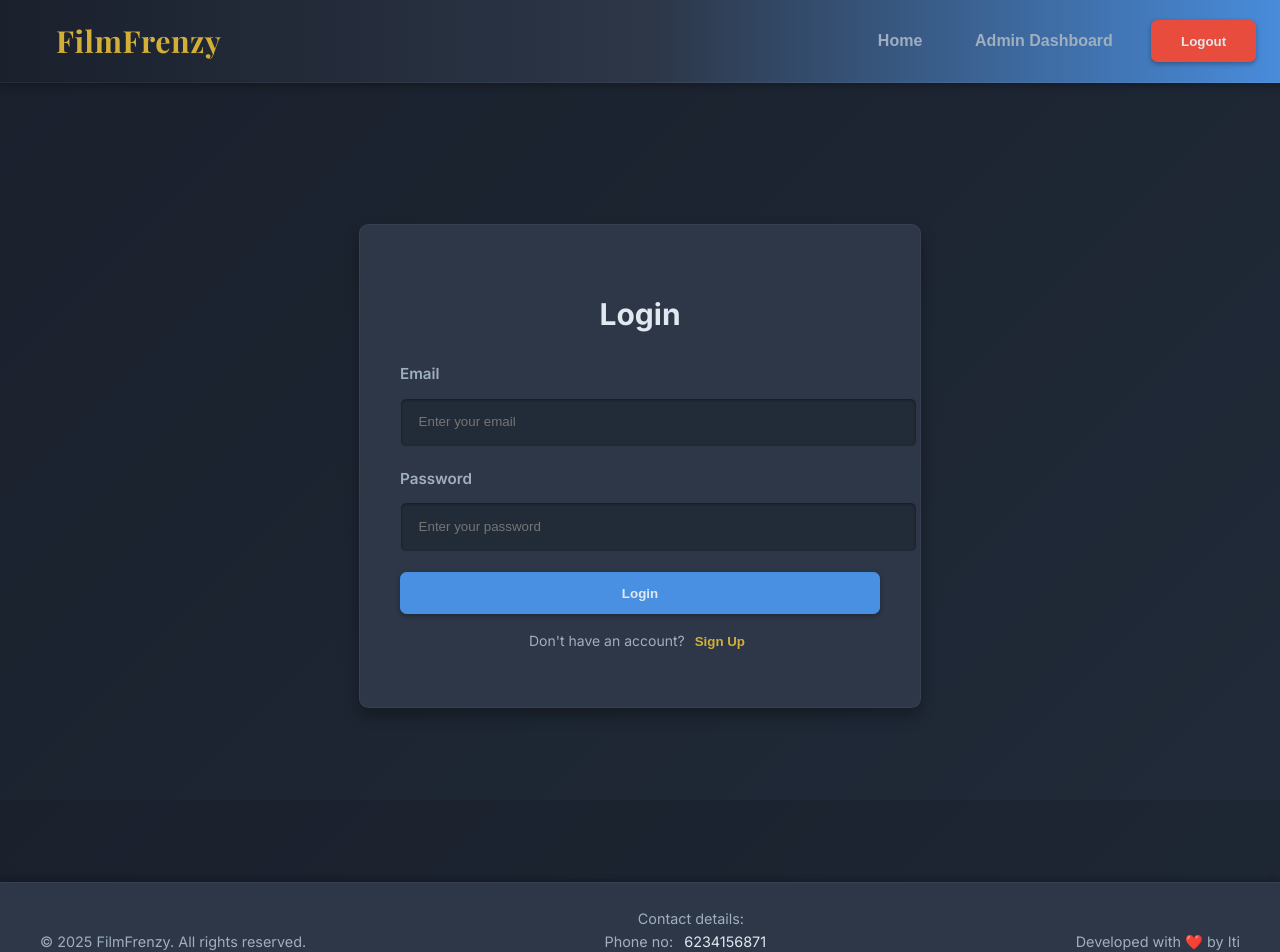
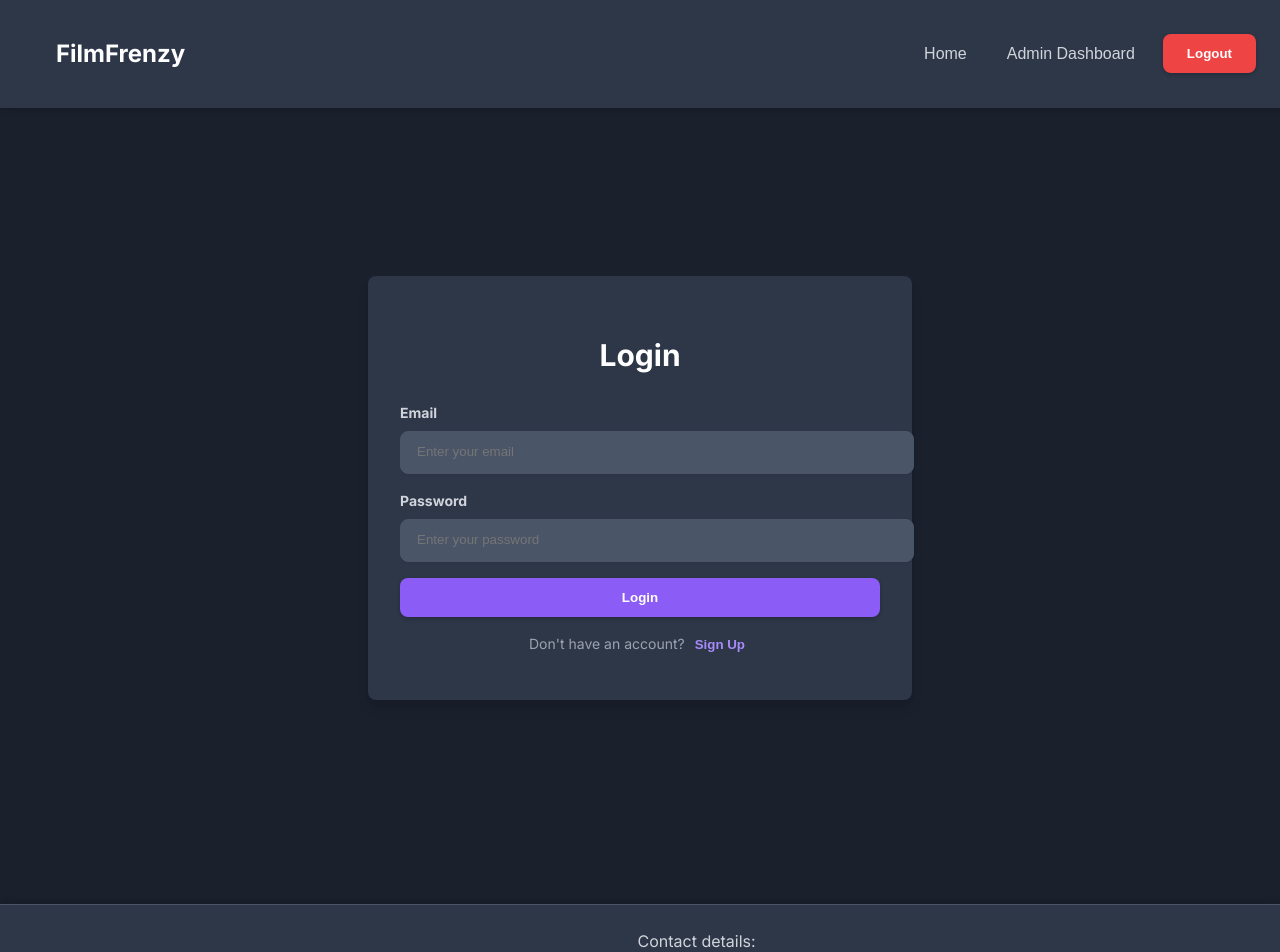
Before and after one commit to itidebnath/mern-movie, a React (Create React App) app in the folder frontend/: page /login in a window 1280 px wide. Shown: the top 952 px of the page. Built offline with nearby package versions, Linux system fonts and the light colour scheme; sample sign-in values are in the browser's storage.

Commit message:
Update: Made changes

```diff
--- a/frontend/src/index.css
+++ b/frontend/src/index.css
@@ -1,23 +1,8 @@
 /* frontend/src/index.css */
-@import url('https://fonts.googleapis.com/css2?family=Inter:wght@400;600;700&family=Playfair+Display:wght@700&display=swap'); /* Brand font: Playfair Display, General: Inter */
-
-/* --- Minimalist Dark Slate Theme Variables (Simple & Elegant) --- */
-:root {
-  --slate-dark-bg: #1A202C; /* Dark charcoal/slate */
-  --slate-medium-bg: #2D3748; /* Slightly lighter slate for cards/elements */
-  --slate-accent-gold: #D4AF37; /* Muted, elegant gold */
-  --slate-accent-blue: #4A90E2; /* Clean, professional blue */
-  --slate-text-light: #E2E8F0; /* Off-white for primary text */
-  --slate-text-muted: #A0AFC0; /* Soft gray for secondary text */
-
-  --slate-border: rgba(255, 255, 255, 0.05); /* Very subtle white border */
-  --slate-shadow: rgba(0, 0, 0, 0.3); /* Soft, diffused shadow */
-
-  --error-red: #E74C3C; /* Standard error red */
-}
+@import url('https://fonts.googleapis.com/css2?family=Inter:wght@400;600;700&display=swap');
 
 html, body {
-  height: 100%;
+  height: 100%; /* Ensure html and body take full viewport height */
   margin: 0;
 }
 
@@ -25,16 +10,16 @@ body {
   font-family: 'Inter', sans-serif;
   -webkit-font-smoothing: antialiased;
   -moz-osx-font-smoothing: grayscale;
-  color: var(--slate-text-light);
-  line-height: 1.6;
+  background-color: #1a202c; /* Dark background */
+  color: #e2e8f0; /* Light text color */
+  line-height: 1.5;
 
+  /* NEW: Flexbox setup for sticky footer */
   display: flex;
   flex-direction: column;
-  padding-top: 50px; /* Crucial: Adjust padding-top for fixed navbar height */
-
-  /* Simple dark background with a very subtle gradient */
-  background: linear-gradient(135deg, var(--slate-dark-bg) 0%, #202A38 100%);
-  background-size: 100% 100%; /* No animation for simplicity */
+  /* Adjust padding-top for fixed navbar */
+  padding-top: 4.5rem; /* Approx navbar height */
+  /* No padding-bottom needed on body anymore, footer is a flex item */
 }
 
 code {
@@ -47,9 +32,9 @@ code {
   max-width: 1200px;
   margin-left: auto;
   margin-right: auto;
-  padding: 1.5rem;
-  background-color: transparent;
-  flex-grow: 1;
+  padding: 1rem;
+  background-color: #1a202c; /* Ensure background consistency */
+  /* min-height will now be handled by flex-grow on the content wrapper */
 }
 
 .flex-container {
@@ -104,11 +89,11 @@ code {
 
 /* --- Text & Headings --- */
 .text-center { text-align: center; }
-.text-white { color: var(--slate-text-light); }
-.text-gray-300 { color: var(--slate-text-muted); }
-.text-gray-400 { color: var(--slate-text-muted); }
-.text-purple-300 { color: var(--slate-accent-blue); text-shadow: none; } /* No text shadow */
-.text-purple-400 { color: var(--slate-accent-gold); text-shadow: none; } /* No text shadow */
+.text-white { color: white; }
+.text-gray-300 { color: #d1d5db; }
+.text-gray-400 { color: #9ca3af; }
+.text-purple-300 { color: #c084fc; }
+.text-purple-400 { color: #a78bfa; }
 .text-xl { font-size: 1.25rem; }
 .text-2xl { font-size: 1.5rem; }
 .text-3xl { font-size: 1.875rem; }
@@ -117,157 +102,83 @@ code {
 .text-lg { font-size: 1.125rem; }
 .font-bold { font-weight: bold; }
 .font-semibold { font-weight: 600; }
-.text-red-500 { color: var(--error-red); text-shadow: none; } /* No text shadow */
+.text-red-500 { color: #ef4444; }
 
 /* --- Buttons --- */
 .btn {
-  padding: 0.8rem 1.8rem;
-  border-radius: 0.4rem; /* Slightly less rounded for formality */
-  font-weight: 600;
-  transition: all 0.2s ease-in-out; /* Simpler transition */
+  padding: 0.75rem 1.5rem;
+  border-radius: 0.5rem;
+  font-weight: bold;
+  transition: background-color 0.3s ease-in-out, transform 0.1s ease-in-out;
   cursor: pointer;
-  border: 1px solid transparent;
+  border: none;
   text-align: center;
   display: inline-block;
-  outline: none;
-  box-shadow: 0 2px 5px var(--slate-shadow); /* Simple, soft shadow */
-  position: relative;
-  overflow: hidden;
-  z-index: 1;
+  outline: none; /* Focus outline */
+  box-shadow: 0 2px 4px rgba(0,0,0,0.2); /* Subtle shadow */
 }
 
 .btn:disabled {
-  opacity: 0.4;
+  opacity: 0.6;
   cursor: not-allowed;
   box-shadow: none;
 }
 
-.btn::before { /* Simple hover overlay */
-  content: '';
-  position: absolute;
-  top: 0;
-  left: 0;
-  width: 100%;
-  height: 100%;
-  background: rgba(255, 255, 255, 0.05);
-  transform: scaleX(0);
-  transform-origin: left;
-  transition: transform 0.2s ease-out;
-  z-index: -1;
-}
+.btn-primary { background-color: #8b5cf6; color: white; }
+.btn-primary:hover { background-color: #7c3aed; transform: translateY(-1px); }
 
-.btn:hover::before {
-  transform: scaleX(1);
-}
+.btn-secondary { background-color: #4b5563; color: white; }
+.btn-secondary:hover { background-color: #374151; transform: translateY(-1px); }
 
-.btn-primary {
-  background-color: var(--slate-accent-blue); /* Solid color */
-  color: var(--slate-text-light);
-  border-color: var(--slate-accent-blue);
-  text-shadow: none;
-}
-.btn-primary:hover {
-  background-color: #3A7AD5; /* Slightly darker */
-  transform: translateY(-1px); /* Subtle lift */
-  box-shadow: 0 4px 10px var(--slate-shadow);
-}
+.btn-success { background-color: #10b981; color: white; }
+.btn-success:hover { background-color: #059669; transform: translateY(-1px); }
 
-.btn-secondary {
-  background-color: var(--slate-medium-bg);
-  color: var(--slate-text-light);
-  border-color: var(--slate-border);
-}
-.btn-secondary:hover {
-  background-color: #3A4F65; /* Slightly darker */
-  transform: translateY(-1px);
-  box-shadow: 0 4px 10px var(--slate-shadow);
-  border-color: var(--slate-text-muted);
-}
+.btn-danger { background-color: #ef4444; color: white; }
+.btn-danger:hover { background-color: #dc2626; transform: translateY(-1px); }
 
-.btn-success {
-  background-color: #2ecc71;
-  color: var(--slate-dark-bg);
-  border-color: #2ecc71;
-}
-.btn-success:hover {
-  background-color: #27ae60;
-  transform: translateY(-1px);
-  box-shadow: 0 4px 10px var(--slate-shadow);
-}
-
-.btn-danger {
-  background-color: var(--error-red);
-  color: var(--slate-text-light);
-  border-color: var(--error-red);
-}
-.btn-danger:hover {
-  background-color: #c0392b;
-  transform: translateY(-1px);
-  box-shadow: 0 4px 10px var(--slate-shadow);
-}
-
-.btn-info {
-  background-color: var(--slate-accent-gold);
-  color: var(--slate-dark-bg); /* Dark text on gold */
-  border-color: var(--slate-accent-gold);
-}
-.btn-info:hover {
-  background-color: #B8942A; /* Slightly darker gold */
-  transform: translateY(-1px);
-  box-shadow: 0 4px 10px var(--slate-shadow);
-}
+.btn-info { background-color: #3b82f6; color: white; }
+.btn-info:hover { background-color: #2563eb; transform: translateY(-1px); }
 
 /* --- Forms & Inputs --- */
 .form-card {
-  background-color: var(--slate-medium-bg);
-  padding: 2.5rem;
-  border-radius: 0.6rem;
-  box-shadow: 0 8px 15px var(--slate-shadow);
-  border: 1px solid var(--slate-border);
+  background-color: #2d3748; /* gray-800 */
+  padding: 2rem;
+  border-radius: 0.5rem;
+  box-shadow: 0 10px 15px -3px rgba(0, 0, 0, 0.1), 0 4px 6px -2px rgba(0, 0, 0, 0.05); /* shadow-xl */
   width: 100%;
-  max-width: 480px; /* Consistent width */
-  margin: 0 auto;
-  transition: all 0.2s ease-in-out;
-}
-
-.form-card:hover {
-  box-shadow: 0 10px 20px var(--slate-shadow);
+  max-width: 480px; /* max-w-md */
 }
 
 .form-group {
-  margin-bottom: 1.25rem;
+  margin-bottom: 1rem;
 }
 
 .form-label {
   display: block;
-  color: var(--slate-text-muted);
-  font-size: 0.95rem;
-  font-weight: 600;
-  margin-bottom: 0.7rem;
-  text-shadow: none;
+  color: #d1d5db; /* gray-300 */
+  font-size: 0.875rem; /* text-sm */
+  font-weight: bold;
+  margin-bottom: 0.5rem;
 }
 
 .form-input,
 .form-textarea {
-  background-color: #222B38; /* Slightly darker than medium bg */
-  box-shadow: inset 0 1px 3px rgba(0, 0, 0, 0.4);
+  box-shadow: 0 1px 2px 0 rgba(0, 0, 0, 0.05); /* shadow */
   appearance: none;
-  border: 1px solid var(--slate-border);
-  border-radius: 0.4rem;
+  border: 1px solid #4a5568; /* border-gray-600 */
+  border-radius: 0.5rem;
   width: 100%;
-  padding: 0.9rem 1.1rem;
-  color: var(--slate-text-light);
-  line-height: 1.4;
+  padding: 0.75rem 1rem;
+  color: #e2e8f0; /* text-white */
+  line-height: 1.25;
   outline: none;
-  transition: all 0.2s ease;
+  background-color: #4a5568; /* gray-700 */
 }
 
 .form-input:focus,
 .form-textarea:focus {
   outline: none;
-  box-shadow: 0 0 0 2px var(--slate-accent-blue), inset 0 1px 3px rgba(0,0,0,0.4);
-  border-color: var(--slate-accent-blue);
-  background-color: #2A3442;
+  box-shadow: 0 0 0 2px #8b5cf6; /* focus:ring-2 focus:ring-purple-500 */
 }
 
 .form-textarea {
@@ -276,221 +187,150 @@ code {
 
 /* --- Movie Card Specifics --- */
 .movie-card {
-  background-color: var(--slate-medium-bg);
-  border-radius: 0.6rem;
-  box-shadow: 0 4px 8px var(--slate-shadow);
-  border: 1px solid var(--slate-border);
+  background-color: #2d3748; /* gray-800 */
+  border-radius: 0.5rem;
+  box-shadow: 0 4px 6px -1px rgba(0, 0, 0, 0.1), 0 2px 4px -1px rgba(0, 0, 0, 0.06); /* shadow-lg */
   overflow: hidden;
   display: flex;
   flex-direction: column;
   height: 100%;
-  transition: all 0.2s ease-in-out;
-}
-
-.movie-card:hover {
-  transform: translateY(-4px); /* Subtle lift */
-  box-shadow: 0 8px 16px var(--slate-shadow);
-  border-color: var(--slate-accent-blue);
 }
 
 .movie-card-image {
   width: 100%;
-  height: 15rem;
+  height: 12rem; /* h-48 */
   object-fit: cover;
-  border-bottom: 1px solid var(--slate-border);
-  transition: transform 0.2s ease-in-out;
-}
-
-.movie-card:hover .movie-card-image {
-  transform: scale(1.02); /* Subtle zoom */
 }
 
 .movie-card-content {
-  padding: 1.5rem;
+  padding: 1rem;
   display: flex;
   flex-direction: column;
   flex-grow: 1;
 }
 
 .movie-card-title {
-  font-size: 1.4rem;
-  font-weight: 700;
-  color: var(--slate-text-light);
-  margin-bottom: 0.7rem;
-  text-shadow: none;
+  font-size: 1.25rem; /* text-xl */
+  font-weight: bold;
+  color: white;
+  margin-bottom: 0.5rem; /* mb-2 */
 }
 
 .movie-card-meta {
-  color: var(--slate-text-muted);
-  font-size: 0.9rem;
-  margin-bottom: 0.7rem;
+  color: #9ca3af; /* text-gray-400 */
+  font-size: 0.875rem; /* text-sm */
+  margin-bottom: 0.5rem; /* mb-2 */
 }
 
 .movie-card-description {
-  color: var(--slate-text-muted);
-  font-size: 0.9rem;
+  color: #d1d5db; /* text-gray-300 */
+  font-size: 0.875rem; /* text-sm */
   flex-grow: 1;
-  overflow: hidden;
-  text-overflow: ellipsis;
-  display: -webkit-box;
-  -webkit-line-clamp: 3;
-  line-clamp: 3;
-  -webkit-box-orient: vertical;
 }
 
-/* --- Movie Card Actions --- */
 .movie-card-actions {
   display: flex;
   justify-content: flex-end;
-  margin-top: 1.2rem;
-  gap: 0.7rem;
+  margin-top: 1rem; /* mt-4 */
+  gap: 0.5rem; /* space-x-2 */
 }
 
 /* --- Navigation Bar --- */
 .navbar-main {
-  /* Changed to linear gradient */
-  background: linear-gradient(to right, var(--slate-dark-bg), var(--slate-medium-bg), var(--slate-accent-blue));
-  height: 50px; /* Fixed height */
-  box-shadow: 0 2px 8px var(--slate-shadow);
+  background-color: #2d3748; /* gray-800 */
+  padding: 1rem;
+  box-shadow: 0 4px 6px -1px rgba(0, 0, 0, 0.1), 0 2px 4px -1px rgba(0, 0, 0, 0.06); /* shadow-md */
   position: fixed;
-  padding:1rem;
   top: 0;
   left: 0;
   width: 100%;
   z-index: 999;
-  display: flex;
-  align-items: center; /* Center content vertically */
-  border-bottom: 1px solid var(--slate-border);
 }
 
 .navbar-content {
   max-width: 1200px;
   margin-left: auto;
   margin-right: auto;
-  width: 100%;
   display: flex;
   justify-content: space-between;
   align-items: center;
-  padding: 0 1.5rem; /* Horizontal padding, no vertical as height is fixed */
 }
 
 .navbar-brand {
-  font-family: 'Playfair Display', serif; /* Elegant serif font for brand */
-  font-size: 1.9rem; /* Clear and legible font size */
-  font-weight: 700;
-  color: var(--slate-accent-gold); /* Subtle gold for brand */
-  letter-spacing: 0.5px;
-  text-shadow: none; /* No text shadow */
-  transition: color 0.2s ease;
-}
-
-.navbar-brand:hover {
-  color: var(--slate-text-light); /* Brighter on hover */
+  font-size: 1.5rem;
+  font-weight: bold;
+  color: white;
 }
 
 .navbar-nav {
   display: flex;
-  gap: 1.5rem;
+  gap: 1rem; /* space-x-4 */
   align-items: center;
 }
 
 .nav-link {
-  color: var(--slate-text-muted);
-  padding: 0.5rem 0.9rem;
-  border-radius: 0.3rem;
-  transition: all 0.2s ease-in-out;
+  color: #d1d5db; /* gray-300 */
+  padding: 0.5rem 0.75rem;
+  border-radius: 0.5rem;
+  transition: background-color 0.3s ease-in-out, color 0.3s ease-in-out;
   text-decoration: none;
   background: none;
   border: none;
   cursor: pointer;
-  font-size: 1rem; /* Clear and legible font size */
-  font-weight: 600;
-  position: relative;
-  overflow: hidden;
-}
-
-.nav-link::before { /* Simple underline effect */
-  content: '';
-  position: absolute;
-  bottom: 0;
-  left: 0;
-  width: 100%;
-  height: 1px;
-  background-color: var(--slate-accent-blue);
-  transform: scaleX(0);
-  transform-origin: left;
-  transition: transform 0.2s ease-out;
-}
-
-.nav-link:hover::before {
-  transform: scaleX(1);
+  font-size: 1rem;
+  text-align: center;
 }
 
 .nav-link:hover {
-  color: var(--slate-accent-blue);
-  background-color: rgba(74, 144, 226, 0.05); /* Very subtle background on hover */
+  color: white;
+  background-color: rgba(255, 255, 255, 0.1);
 }
 
 /* --- Message Box --- */
 .message-box {
   position: fixed;
-  top: 1.5rem;
-  right: 1.5rem;
-  padding: 1rem 1.5rem;
+  top: 1rem;
+  right: 1rem;
+  padding: 1rem;
   border-radius: 0.5rem;
-  box-shadow: 0 5px 10px rgba(0, 0, 0, 0.4);
-  color: var(--slate-text-light);
+  box-shadow: 0 10px 15px -3px rgba(0, 0, 0, 0.1), 0 4px 6px -2px rgba(0, 0, 0, 0.05);
+  color: white;
   z-index: 100;
   display: flex;
   justify-content: space-between;
   align-items: center;
-  font-weight: 600;
-  transition: opacity 0.3s ease-in-out;
-  border: 1px solid var(--slate-border);
 }
 
 .message-box.success {
-  background-color: #2ecc71;
-  color: white;
-  box-shadow: 0 5px 10px rgba(46, 204, 113, 0.3);
-  border-color: #2ecc71;
+  background-color: #10b981; /* green-500 */
 }
 
 .message-box.error {
-  background-color: var(--error-red);
-  color: white;
-  box-shadow: 0 5px 10px rgba(231, 76, 60, 0.3);
-  border-color: var(--error-red);
+  background-color: #ef4444; /* red-500 */
 }
 
 .message-box-close-btn {
-  margin-left: 1.5rem;
-  color: var(--slate-text-light);
+  margin-left: 1rem;
+  color: white;
   font-weight: bold;
   background: none;
   border: none;
   cursor: pointer;
-  font-size: 1.5rem;
-  transition: color 0.2s ease;
-}
-
-.message-box-close-btn:hover {
-  color: var(--error-red);
+  font-size: 1.25rem;
 }
 
 /* --- Loading Spinner --- */
 .loading-spinner {
   border-radius: 50%;
-  border-top: 2px solid var(--slate-accent-blue);
-  border-bottom: 2px solid var(--slate-accent-gold);
-  width: 5rem; /* Smaller spinner */
-  height: 5rem;
-  animation: spin 1s linear infinite; /* No pulsating glow for simplicity */
-  box-shadow: none; /* No glow for simplicity */
+  border-top: 2px solid #8b5cf6; /* purple-500 */
+  border-bottom: 2px solid #8b5cf6; /* purple-500 */
+  width: 8rem; /* h-32 w-32 */
+  height: 8rem;
+  animation: spin 1s linear infinite;
 }
 
 .loading-spinner-small {
-  width: 1.25rem;
+  width: 1.25rem; /* h-5 w-5 */
   height: 1.25rem;
 }
 
@@ -503,7 +343,7 @@ code {
 .grid-layout {
   display: grid;
   grid-template-columns: repeat(1, minmax(0, 1fr));
-  gap: 1.5rem; /* Slightly less gap */
+  gap: 1.5rem; /* gap-6 */
 }
 
 /* --- Movie Player Modal Styles --- */
@@ -513,23 +353,22 @@ code {
   left: 0;
   width: 100%;
   height: 100%;
-  background-color: rgba(0, 0, 0, 0.8); /* Less opaque */
+  background-color: rgba(0, 0, 0, 0.8); /* Semi-transparent black overlay */
   display: flex;
   justify-content: center;
   align-items: center;
-  z-index: 1000;
+  z-index: 1000; /* Ensure it's on top of everything */
 }
 
 .movie-player-modal-content {
-  background-color: var(--slate-medium-bg);
-  border-radius: 0.8rem;
-  padding: 2.5rem;
-  box-shadow: 0 10px 20px rgba(0, 0, 0, 0.6);
-  border: 1px solid var(--slate-accent-blue);
+  background-color: #2d3748; /* Dark background for the modal box */
+  border-radius: 0.5rem;
+  padding: 1.5rem;
+  box-shadow: 0 10px 20px rgba(0, 0, 0, 0.5);
   position: relative;
-  width: 90%;
-  max-width: 800px; /* Narrower modal */
-  box-sizing: border-box;
+  width: 90%; /* Responsive width */
+  max-width: 900px; /* Max width for larger screens */
+  box-sizing: border-box; /* Include padding in width */
   display: flex;
   flex-direction: column;
   align-items: center;
@@ -537,80 +376,70 @@ code {
 
 .movie-player-close-btn {
   position: absolute;
-  top: 0.7rem;
-  right: 0.7rem;
+  top: 0.75rem;
+  right: 0.75rem;
   background: none;
   border: none;
-  color: var(--slate-text-light);
+  color: white;
   font-size: 2rem;
   cursor: pointer;
-  padding: 0.2rem 0.4rem;
-  border-radius: 0.2rem;
-  transition: all 0.2s ease;
+  padding: 0.25rem 0.5rem;
+  border-radius: 0.25rem;
+  transition: background-color 0.2s ease;
 }
 
 .movie-player-close-btn:hover {
-  background-color: rgba(255, 255, 255, 0.05);
-  color: var(--error-red);
+  background-color: rgba(255, 255, 255, 0.1);
 }
 
 .movie-player-iframe {
   width: 100%;
-  aspect-ratio: 16 / 9;
-  border-radius: 0.5rem;
-  box-shadow: 0 0 8px var(--slate-accent-blue);
-  border: 1px solid var(--slate-accent-blue);
+  aspect-ratio: 16 / 9; /* Modern CSS property */
 }
 
 /* --- Category Navigation Styles --- */
 .category-nav {
-  background-color: var(--slate-medium-bg);
-  padding: 0.8rem 1.2rem;
-  border-radius: 0.6rem;
+  background-color: #2d3748; /* Same as navbar */
+  padding: 0.75rem 1rem;
+  border-radius: 0.5rem;
   display: flex;
-  flex-wrap: wrap;
+  flex-wrap: wrap; /* Allow items to wrap */
   justify-content: center;
-  gap: 0.8rem;
-  margin-bottom: 2rem;
-  box-shadow: 0 3px 8px var(--slate-shadow);
-  border: 1px solid var(--slate-border);
+  gap: 0.75rem; /* Space between category links */
+  margin-bottom: 1.5rem; /* Space below category nav */
+  box-shadow: 0 2px 4px rgba(0,0,0,0.1);
 }
 
 .category-link {
-  color: var(--slate-text-muted);
+  color: #a78bfa; /* purple-400 */
   font-weight: 600;
   text-decoration: none;
-  padding: 0.6rem 1.2rem;
-  border-radius: 0.4rem;
-  transition: all 0.2s ease;
-  white-space: nowrap;
-  border: 1px solid transparent;
+  padding: 0.5rem 1rem;
+  border-radius: 0.25rem;
+  transition: background-color 0.2s ease, color 0.2s ease;
+  white-space: nowrap; /* Prevent categories from breaking */
 }
 
 .category-link:hover {
-  background-color: rgba(74, 144, 226, 0.1);
-  color: var(--slate-accent-blue);
-  transform: translateY(-1px);
-  box-shadow: 0 2px 5px rgba(0, 0, 0, 0.2);
-  border-color: var(--slate-accent-blue);
+  background-color: rgba(167, 139, 250, 0.1); /* Light purple background on hover */
+  color: #c084fc; /* purple-300 */
 }
 
 .category-link.active {
-  background-color: var(--slate-accent-blue);
-  color: var(--slate-text-light);
-  box-shadow: 0 3px 8px rgba(0, 0, 0, 0.3);
-  border-color: var(--slate-accent-blue);
+  background-color: #8b5cf6; /* purple-600 */
+  color: white;
 }
 
 /* --- Footer Styles --- */
 .footer-main {
-  background-color: var(--slate-medium-bg);
-  color: var(--slate-text-muted);
-  padding: 1.5rem 1.5rem;
+  background-color: #2d3748; /* gray-800 */
+  color: #d1d5db; /* gray-300 */
+  padding: 1.5rem 1rem;
   text-align: center;
-  border-top: 1px solid var(--slate-border);
-  box-shadow: 0 -2px 8px var(--slate-shadow);
-  margin-top: auto;
+  border-top: 1px solid #4a5568; /* gray-700 */
+  /* REMOVED: position: fixed; bottom: 0; width: 100%; z-index: 998; */
+  box-shadow: 0 -4px 6px -1px rgba(0, 0, 0, 0.1), 0 -2px 4px -1px rgba(0, 0, 0, 0.06);
+  margin-top: auto; /* Push footer to the bottom in flex column */
 }
 
 .footer-content {
@@ -618,20 +447,18 @@ code {
   margin: 0 auto;
   display: flex;
   flex-direction: column;
-  gap: 0.8rem;
-  font-size: 0.9rem;
+  gap: 0.75rem;
 }
 
 .footer-links a {
-  color: var(--slate-text-light);
+  color: #a78bfa;
   text-decoration: none;
-  margin: 0 0.7rem;
+  margin: 0 0.5rem;
   transition: color 0.2s ease;
-  text-shadow: none;
 }
 
 .footer-links a:hover {
-  color: var(--slate-accent-blue);
+  color: #c084fc;
 }
 
 
```
